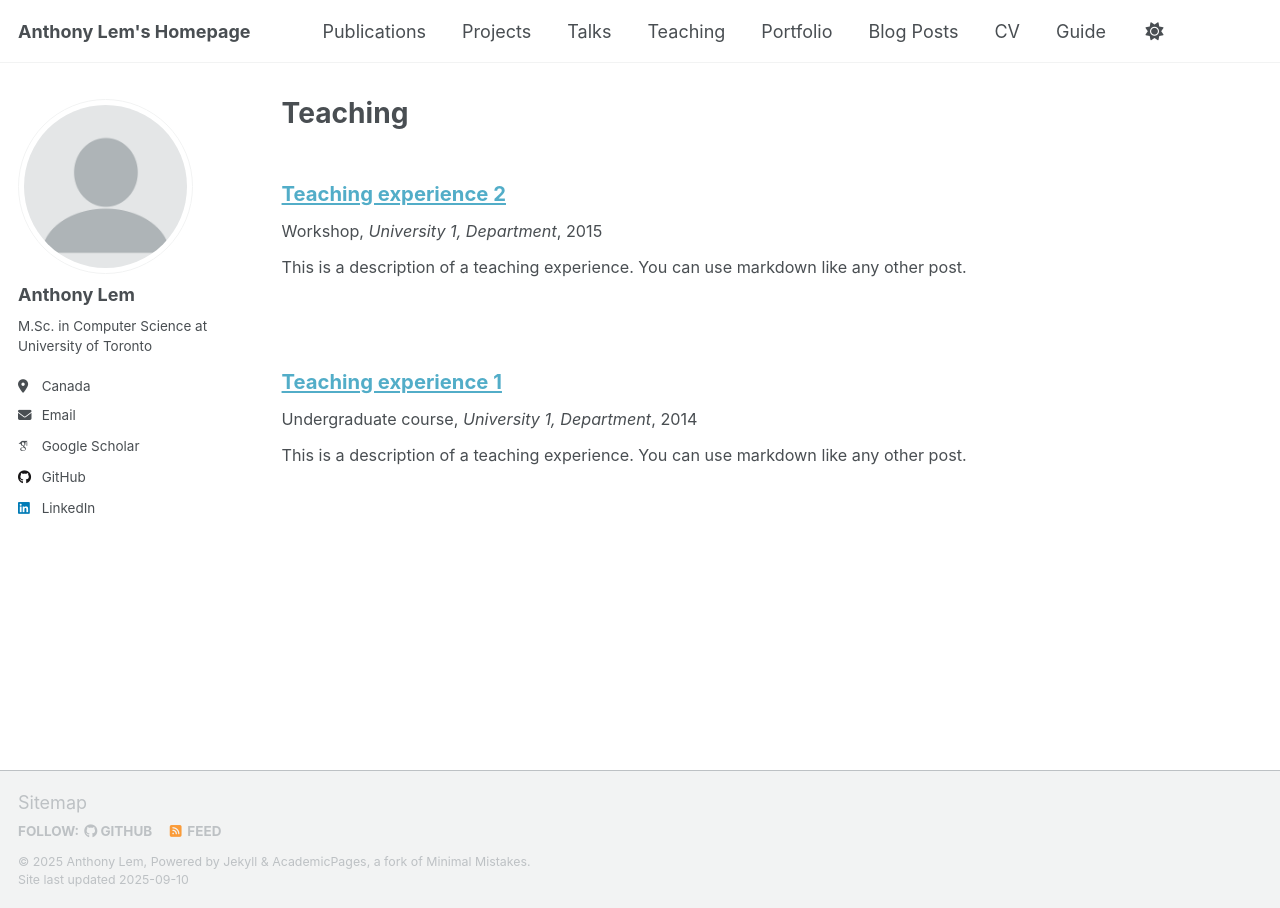
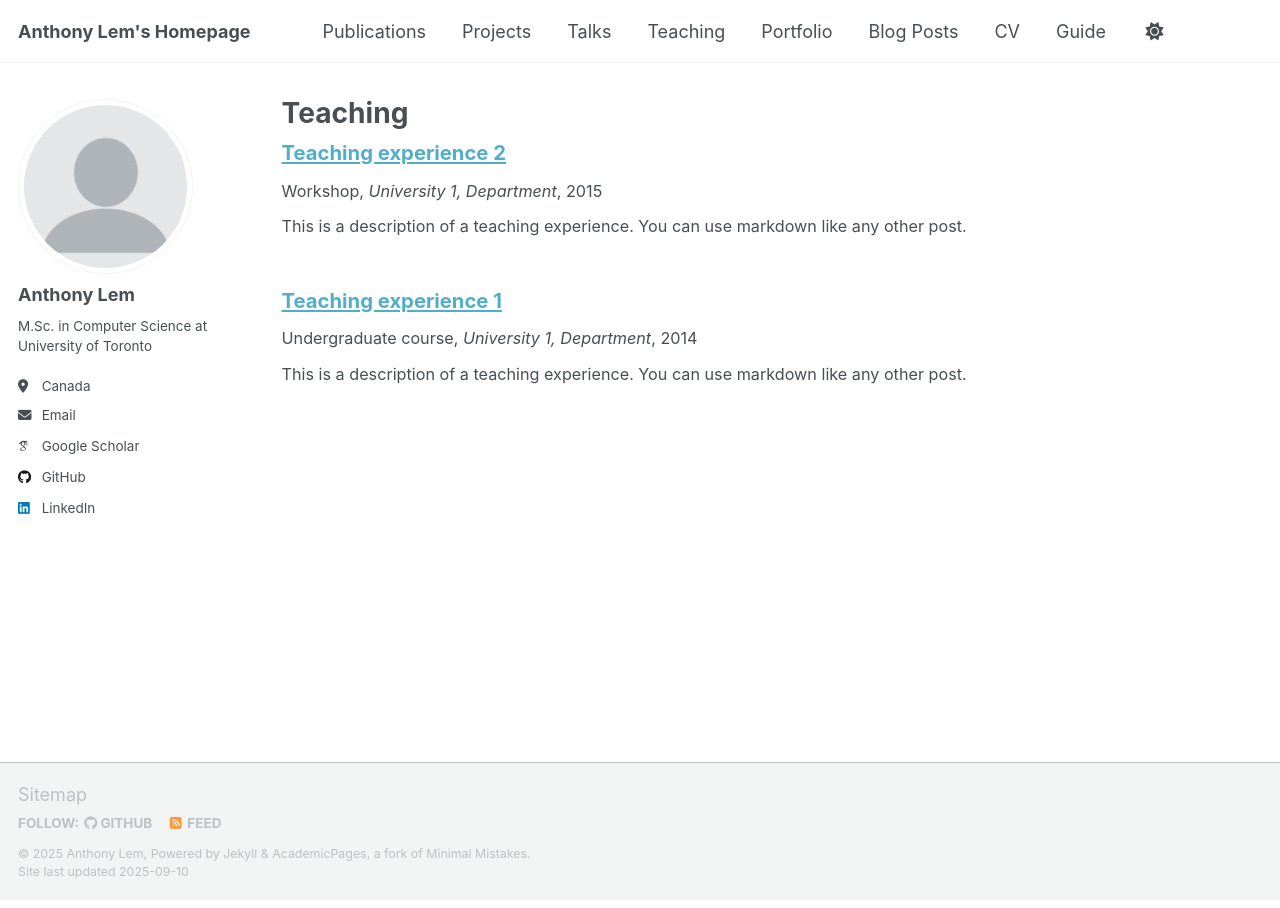
Before and after one commit to Anthonyjlem/Anthonyjlem.github.io, a Jekyll site: the page built from _pages/teaching.html, in a window 1280 px wide. Built offline with Jekyll 4.4.1, drawn with Linux system fonts in a browser that asks for light colours; some web fonts are replaced; a script that is not in the unit is left out.

Commit message:
Remove top margin for h2 header in publication entries

```diff
--- a/assets/css/main.scss
+++ b/assets/css/main.scss
@@ -83,17 +83,21 @@ html {
   line-height: 1.2;   /* Reduce line height */
 }
 
+.pub-entry img {
+  display: block;      /* removes default inline spacing */
+  margin-top: 0;       /* ensure no extra margin */
+}
+
+.pub-entry h2 {
+  margin-top: 0;
+}
+
 .archive__item-teaser {
   max-width: 300px;   /* adjust thumbnail size */
   height: auto;
   border-radius: 6px; /* optional, rounded corners */
 }
 
-.pub-entry img {
-  display: block;      /* removes default inline spacing */
-  margin-top: 0;       /* ensure no extra margin */
-}
-
 .archive__item-details {
   flex: 1;            /* take remaining space */
   padding-top: 0rem
```
